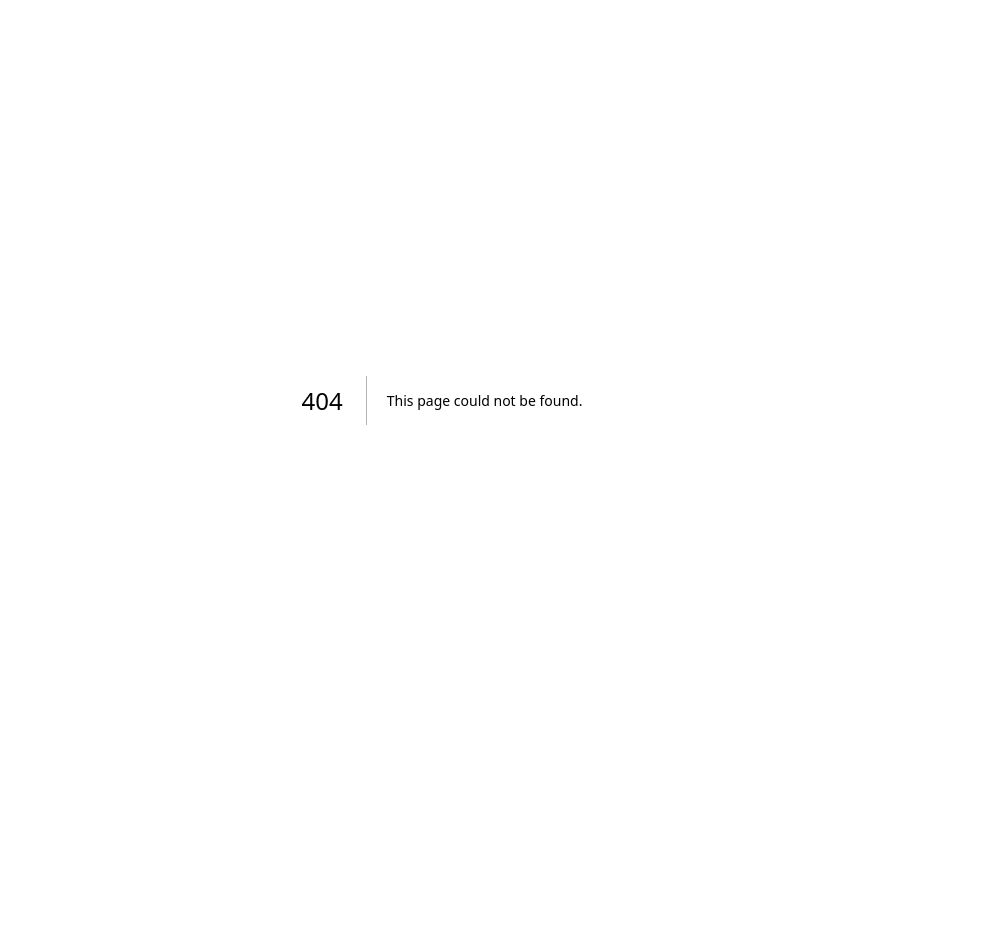
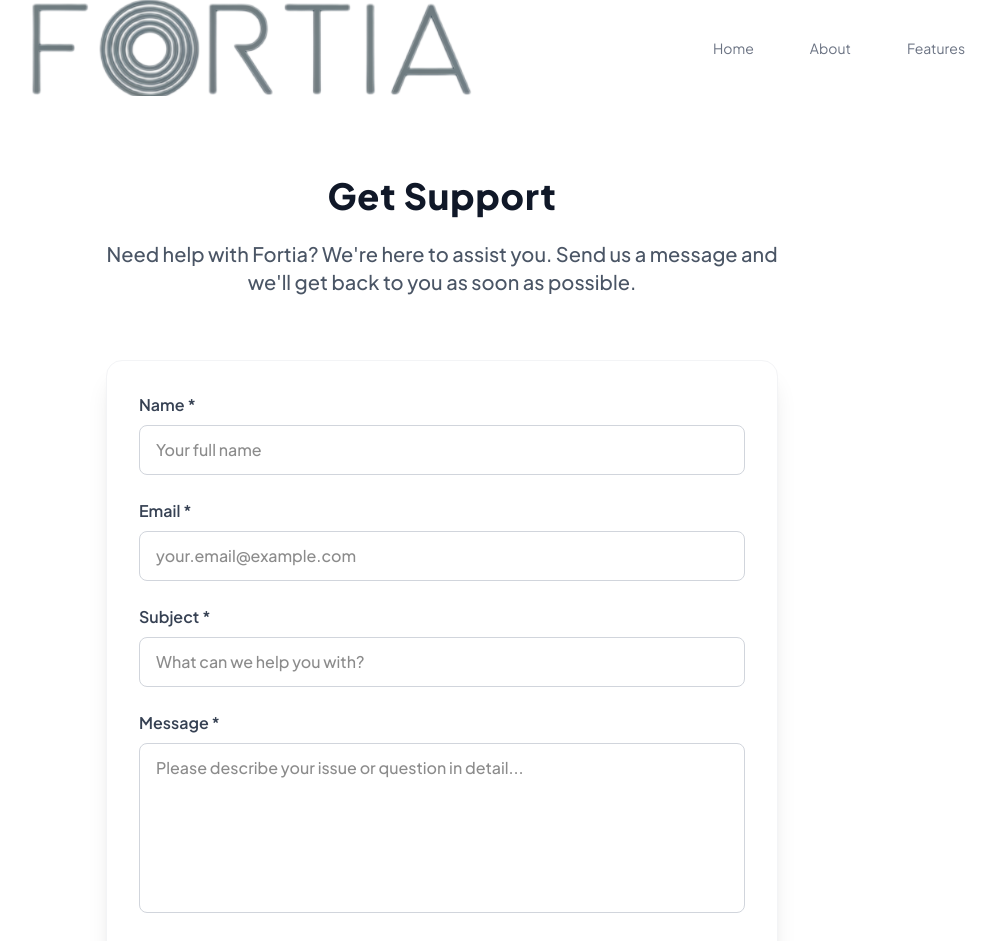
Before and after one commit to wbenarto/fortia-landing, a Next.js app: page /support in a window 1280 px wide. Before the commit this address had no page. Shown: the top 941 px of the page, without its empty margins (198-1194 px from the left). Before the commit the page ends 800 px from the top, so only its background shows below. Built offline with nearby package versions, Linux system fonts and the light colour scheme; no server answers.

Commit message:
support page

```diff
--- a/package.json
+++ b/package.json
@@ -16,6 +16,7 @@
     "postinstall": "prisma generate"
   },
   "dependencies": {
+    "@emailjs/browser": "^4.4.1",
     "@neondatabase/serverless": "^1.0.1",
     "@prisma/adapter-neon": "^6.11.1",
     "@prisma/client": "^6.11.1",
--- /dev/null
+++ b/src/app/support/page.tsx
@@ -0,0 +1,206 @@
+'use client';
+
+import Footer from '@/components/Footer';
+import Navbar from '@/components/Navbar';
+import { EMAILJS_CONFIG } from '@/lib/emailjs-config';
+import emailjs from '@emailjs/browser';
+import { useState } from 'react';
+
+export default function SupportPage() {
+  const [formData, setFormData] = useState({
+    name: '',
+    email: '',
+    subject: '',
+    message: '',
+  });
+  const [isSubmitting, setIsSubmitting] = useState(false);
+  const [submitStatus, setSubmitStatus] = useState<
+    'idle' | 'success' | 'error'
+  >('idle');
+
+  const handleInputChange = (
+    e: React.ChangeEvent<HTMLInputElement | HTMLTextAreaElement>
+  ) => {
+    const { name, value } = e.target;
+    setFormData(prev => ({
+      ...prev,
+      [name]: value,
+    }));
+  };
+
+  const handleSubmit = async (e: React.FormEvent) => {
+    e.preventDefault();
+    setIsSubmitting(true);
+    setSubmitStatus('idle');
+
+    try {
+      const result = await emailjs.send(
+        EMAILJS_CONFIG.SERVICE_ID,
+        EMAILJS_CONFIG.TEMPLATE_ID,
+        {
+          from_name: formData.name,
+          from_email: formData.email,
+          subject: formData.subject,
+          message: formData.message,
+          to_email: EMAILJS_CONFIG.TO_EMAIL,
+        },
+        EMAILJS_CONFIG.PUBLIC_KEY
+      );
+
+      if (result.status === 200) {
+        setSubmitStatus('success');
+        setFormData({ name: '', email: '', subject: '', message: '' });
+      } else {
+        setSubmitStatus('error');
+      }
+    } catch (error) {
+      console.error('EmailJS error:', error);
+      setSubmitStatus('error');
+    } finally {
+      setIsSubmitting(false);
+    }
+  };
+
+  return (
+    <div className='flex flex-col min-h-screen bg-white'>
+      <Navbar />
+      <main className='flex-1'>
+        <div className='px-4 2xl:px-30 py-20'>
+          {/* Header Section */}
+          <div className='text-center mb-16'>
+            <h1 className='font-jakarta-extrabold text-4xl 2xl:text-6xl mb-6 tracking-wide text-gray-900'>
+              Get Support
+            </h1>
+            <p className='font-jakarta-medium text-xl text-gray-600 max-w-2xl mx-auto'>
+              Need help with Fortia? We're here to assist you. Send us a message
+              and we'll get back to you as soon as possible.
+            </p>
+          </div>
+
+          {/* Contact Form */}
+          <div className='max-w-2xl mx-auto'>
+            <div className='bg-white rounded-2xl shadow-xl border border-gray-100 p-8'>
+              <form onSubmit={handleSubmit} className='space-y-6'>
+                {/* Name Field */}
+                <div>
+                  <label
+                    htmlFor='name'
+                    className='block font-jakarta-semibold text-gray-700 mb-2'
+                  >
+                    Name *
+                  </label>
+                  <input
+                    type='text'
+                    id='name'
+                    name='name'
+                    value={formData.name}
+                    onChange={handleInputChange}
+                    required
+                    className='w-full px-4 py-3 border border-gray-300 rounded-lg focus:ring-2 focus:ring-[#E3BBA1] focus:border-transparent font-jakarta-medium transition-all duration-200'
+                    placeholder='Your full name'
+                  />
+                </div>
+
+                {/* Email Field */}
+                <div>
+                  <label
+                    htmlFor='email'
+                    className='block font-jakarta-semibold text-gray-700 mb-2'
+                  >
+                    Email *
+                  </label>
+                  <input
+                    type='email'
+                    id='email'
+                    name='email'
+                    value={formData.email}
+                    onChange={handleInputChange}
+                    required
+                    className='w-full px-4 py-3 border border-gray-300 rounded-lg focus:ring-2 focus:ring-[#E3BBA1] focus:border-transparent font-jakarta-medium transition-all duration-200'
+                    placeholder='your.email@example.com'
+                  />
+                </div>
+
+                {/* Subject Field */}
+                <div>
+                  <label
+                    htmlFor='subject'
+                    className='block font-jakarta-semibold text-gray-700 mb-2'
+                  >
+                    Subject *
+                  </label>
+                  <input
+                    type='text'
+                    id='subject'
+                    name='subject'
+                    value={formData.subject}
+                    onChange={handleInputChange}
+                    required
+                    className='w-full px-4 py-3 border border-gray-300 rounded-lg focus:ring-2 focus:ring-[#E3BBA1] focus:border-transparent font-jakarta-medium transition-all duration-200'
+                    placeholder='What can we help you with?'
+                  />
+                </div>
+
+                {/* Message Field */}
+                <div>
+                  <label
+                    htmlFor='message'
+                    className='block font-jakarta-semibold text-gray-700 mb-2'
+                  >
+                    Message *
+                  </label>
+                  <textarea
+                    id='message'
+                    name='message'
+                    value={formData.message}
+                    onChange={handleInputChange}
+                    required
+                    rows={6}
+                    className='w-full px-4 py-3 border border-gray-300 rounded-lg focus:ring-2 focus:ring-[#E3BBA1] focus:border-transparent font-jakarta-medium transition-all duration-200 resize-none'
+                    placeholder='Please describe your issue or question in detail...'
+                  />
+                </div>
+
+                {/* Submit Button */}
+                <button
+                  type='submit'
+                  disabled={isSubmitting}
+                  className='w-full bg-[#E3BBA1] hover:bg-[#cd9c99] text-white font-jakarta-bold py-4 px-6 rounded-lg transition-all duration-200 disabled:opacity-50 disabled:cursor-not-allowed transform hover:scale-[1.02] active:scale-[0.98]'
+                >
+                  {isSubmitting ? 'Sending...' : 'Send Message'}
+                </button>
+
+                {/* Status Messages */}
+                {submitStatus === 'success' && (
+                  <div className='bg-green-50 border border-green-200 rounded-lg p-4'>
+                    <p className='text-green-800 font-jakarta-medium text-center'>
+                      ✅ Message sent successfully! We'll get back to you soon.
+                    </p>
+                  </div>
+                )}
+
+                {submitStatus === 'error' && (
+                  <div className='bg-red-50 border border-red-200 rounded-lg p-4'>
+                    <p className='text-red-800 font-jakarta-medium text-center'>
+                      Something went wrong. Please try again or contact us
+                      directly.
+                    </p>
+                  </div>
+                )}
+              </form>
+            </div>
+
+            {/* Additional Contact Info */}
+            <div className='mt-12 text-center'>
+              <div className='space-y-2 text-gray-600 font-jakarta-medium'>
+                <p>📧 Email: support@fortia.com</p>
+                <p>Response Time: Within 24 hours</p>
+              </div>
+            </div>
+          </div>
+        </div>
+      </main>
+      <Footer />
+    </div>
+  );
+}
--- /dev/null
+++ b/src/lib/emailjs-config.ts
@@ -0,0 +1,19 @@
+// EmailJS Configuration
+// Replace these values with your actual EmailJS credentials
+
+export const EMAILJS_CONFIG = {
+  SERVICE_ID: process.env.NEXT_PUBLIC_EMAILJS_SERVICE_ID || 'YOUR_SERVICE_ID',
+  TEMPLATE_ID:
+    process.env.NEXT_PUBLIC_EMAILJS_TEMPLATE_ID || 'YOUR_TEMPLATE_ID',
+  PUBLIC_KEY: process.env.NEXT_PUBLIC_EMAILJS_PUBLIC_KEY || 'YOUR_PUBLIC_KEY',
+  TO_EMAIL: process.env.NEXT_PUBLIC_TO_EMAIL || 'your-email@example.com',
+};
+
+// EmailJS template variables interface
+export interface EmailJSTemplateParams {
+  from_name: string;
+  from_email: string;
+  subject: string;
+  message: string;
+  to_email: string;
+}
```
Also changed, not shown: public/images/screenshot/Simulator Screenshot - iPhone 16 Pro - 2025-08-28 at 11.47.40.png (added), 1 other file (tests, documents, lock files or other folders).
